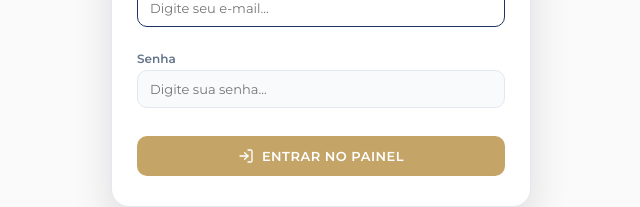
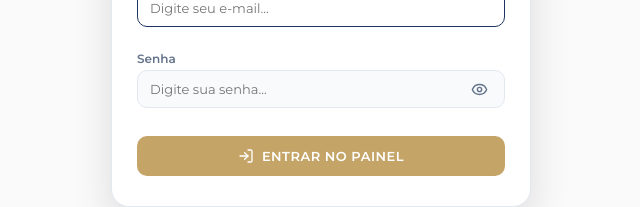
Before and after one commit to DevGabriel0402/camilascerimonial, a React (Vite) app: page /admin in a window 1280 px wide. Shown: the part 415-622 px from the top of the page, without its empty margins (319-959 px from the left). Built offline with nearby package versions, Linux system fonts and the light colour scheme; no server answers; the database is empty.

Commit message:
Adiciona controle para visualizar senhas

```diff
--- a/src/App.css
+++ b/src/App.css
@@ -800,6 +800,64 @@ body {
   }
 }
 
+/* Password field with a custom checkbox visibility control */
+.password-input-control {
+  position: relative;
+}
+
+.password-input-control > input {
+  padding-right: 52px;
+}
+
+.password-visibility-toggle {
+  position: absolute;
+  top: 40%;
+  right: 8px;
+  transform: translateY(-50%);
+  width: 36px;
+  height: 36px;
+  display: grid;
+  place-items: center;
+  cursor: pointer;
+  border-radius: 8px;
+  color: var(--text-muted);
+  transition: color 0.2s ease;
+}
+
+.password-visibility-toggle:hover {
+  color: var(--secondary-navy);
+  background: var(--primary-gold-light);
+}
+
+.password-visibility-toggle > input {
+  position: absolute;
+  opacity: 0;
+  width: 1px;
+  height: 1px;
+}
+
+.password-visibility-toggle:has(input:focus-visible) {
+  outline: 2px solid var(--primary-gold);
+  outline-offset: 2px;
+}
+
+.password-visibility-icon {
+  display: grid;
+  place-items: center;
+}
+
+.sr-only {
+  position: absolute;
+  width: 1px;
+  height: 1px;
+  padding: 0;
+  margin: -1px;
+  overflow: hidden;
+  clip: rect(0, 0, 0, 0);
+  white-space: nowrap;
+  border: 0;
+}
+
 /* Extra Small Mobile (under 380px) */
 @media (max-width: 380px) {
   .hero-title {
--- a/src/components/AdminDashboard.jsx
+++ b/src/components/AdminDashboard.jsx
@@ -15,6 +15,7 @@ import AdminLayout from './admin/AdminLayout';
 import LandingPageEditor from './admin/LandingPageEditor';
 import { defaultSiteContent } from '../siteContent';
 import toast from 'react-hot-toast';
+import PasswordInput from './PasswordInput';
 
 export default function AdminDashboard({ proposals, setProposals, siteContent = defaultSiteContent, setSiteContent = () => {}, onLogout }) {
   const [activeTab, setActiveTab] = useState('completa');
@@ -780,19 +781,19 @@ export default function AdminDashboard({ proposals, setProposals, siteContent =
               Alterar Senha do Firebase
             </h3>
 
-            <input
-              type="password"
+            <PasswordInput
               placeholder="Nova senha do Firebase..."
               value={newPassword}
               onChange={(e) => setNewPassword(e.target.value)}
+              autoComplete="new-password"
               required
             />
 
-            <input
-              type="password"
+            <PasswordInput
               placeholder="Confirme a nova senha..."
               value={confirmPassword}
               onChange={(e) => setConfirmPassword(e.target.value)}
+              autoComplete="new-password"
               required
             />
 
--- a/src/components/AdminLogin.jsx
+++ b/src/components/AdminLogin.jsx
@@ -4,6 +4,7 @@ import { signInWithEmailAndPassword } from 'firebase/auth';
 import { auth } from '../firebase';
 import { ArrowLeft, KeyRound, LogIn } from 'lucide-react';
 import toast from 'react-hot-toast';
+import PasswordInput from './PasswordInput';
 
 export default function AdminLogin({ onLoginSuccess }) {
   const [email, setEmail] = useState('');
@@ -83,11 +84,11 @@ export default function AdminLogin({ onLoginSuccess }) {
 
           <div style={{ marginBottom: '16px' }}>
             <label style={{ fontSize: '12px', color: 'var(--text-muted)', marginBottom: '4px', display: 'block', fontWeight: '600' }}>Senha</label>
-            <input
-              type="password"
+            <PasswordInput
               placeholder="Digite sua senha..."
               value={password}
               onChange={(e) => setPassword(e.target.value)}
+              autoComplete="current-password"
               required
             />
           </div>
--- /dev/null
+++ b/src/components/PasswordInput.jsx
@@ -0,0 +1,32 @@
+import React, { useId, useState } from 'react';
+import { Eye, EyeOff } from 'lucide-react';
+
+export default function PasswordInput({ value, onChange, placeholder, autoComplete = 'current-password', required = false }) {
+  const [visible, setVisible] = useState(false);
+  const controlId = useId();
+
+  return (
+    <div className="password-input-control">
+      <input
+        type={visible ? 'text' : 'password'}
+        placeholder={placeholder}
+        value={value}
+        onChange={onChange}
+        autoComplete={autoComplete}
+        required={required}
+      />
+      <label className="password-visibility-toggle" htmlFor={controlId} title={visible ? 'Ocultar senha' : 'Mostrar senha'}>
+        <input
+          id={controlId}
+          type="checkbox"
+          checked={visible}
+          onChange={event => setVisible(event.target.checked)}
+        />
+        <span className="password-visibility-icon" aria-hidden="true">
+          {visible ? <EyeOff size={17} /> : <Eye size={17} />}
+        </span>
+        <span className="sr-only">{visible ? 'Ocultar senha' : 'Mostrar senha'}</span>
+      </label>
+    </div>
+  );
+}
```
